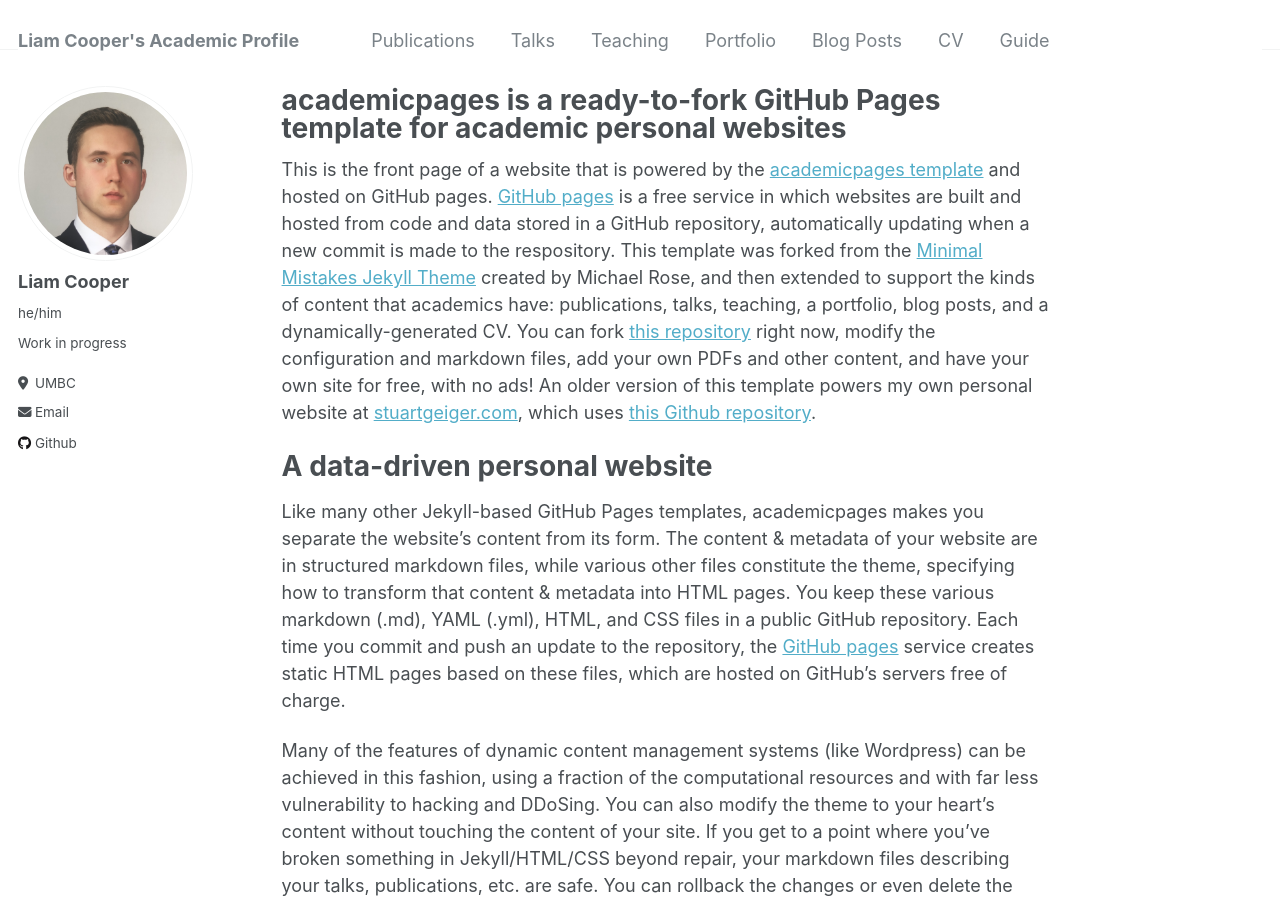
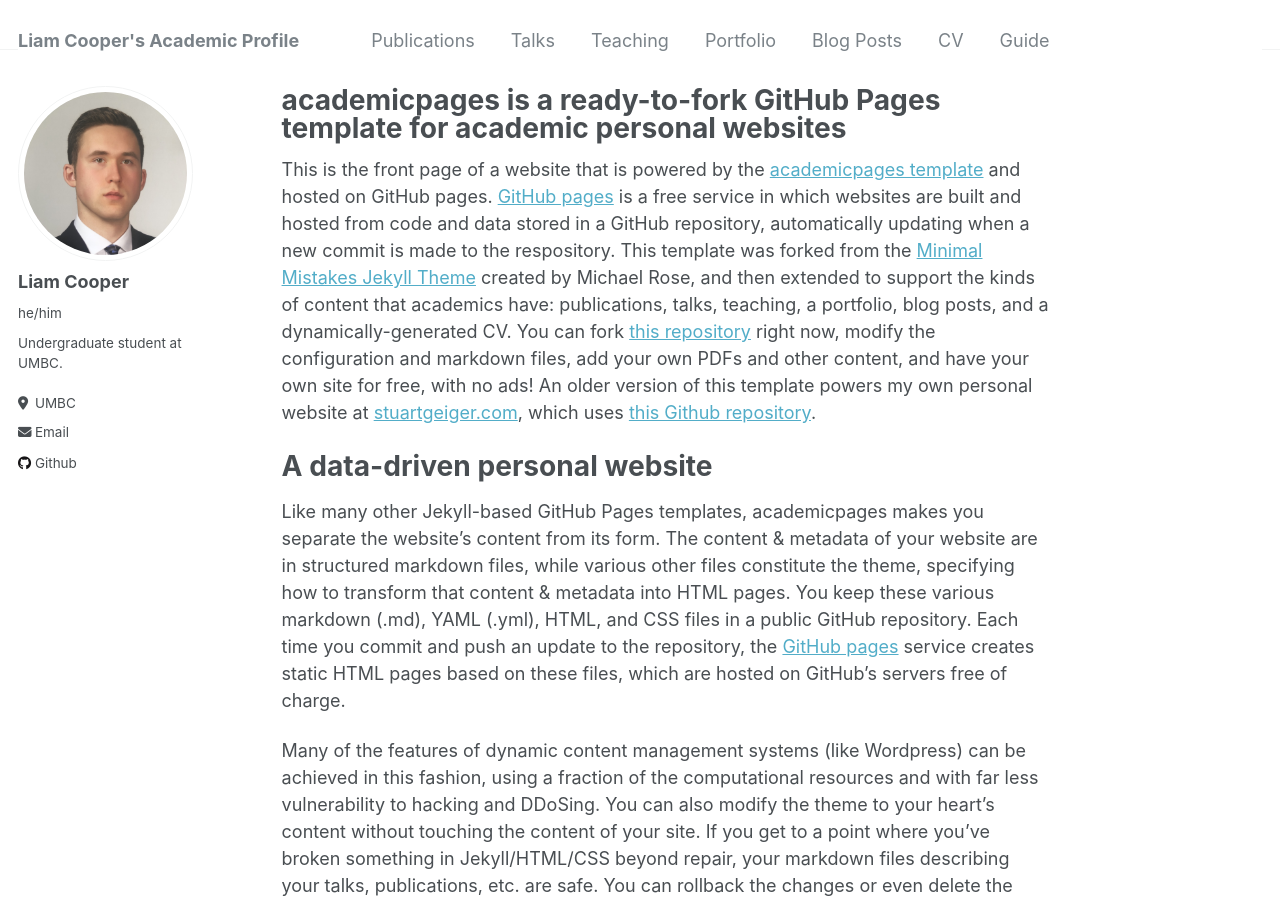
Before and after one commit to liamcooper24/liamcooper24, a Jekyll site: the page built from _pages/about.md, in a window 1280 px wide and 900 px high. Built offline with Jekyll 4.4.1, drawn with Linux system fonts in a browser that asks for light colours.

Commit message:
Update _config.yml

```diff
--- a/_config.yml
+++ b/_config.yml
@@ -24,7 +24,7 @@ author:
   avatar           : "profile_final.png"
   name             : "Liam Cooper"
   pronouns         : "he/him"
-  bio              : "Work in progress"
+  bio              : "Undergraduate student at UMBC."
   location         : "UMBC"
   employer         : #"Red Brick University"
   uri              : # URL
```
